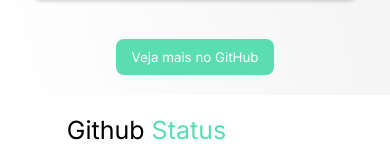
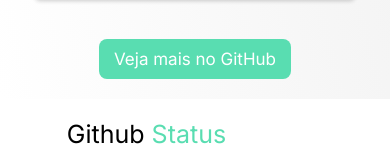
Before and after one commit to LucasBenini1/Portfolio-EBAC, a React (Vite) app: page / in a window 390 px wide. Shown: the part 5569-5715 px from the top of the page. Built offline with nearby package versions, Linux system fonts and the light colour scheme; no server answers.

Commit message:
Envio final

```diff
--- a/src/App.css
+++ b/src/App.css
@@ -1,3 +1,6 @@
+body{
+    overflow-x: hidden;
+}
 *{
     margin: 0;
     padding: 0;
--- a/src/components/projetos/projetos.module.css
+++ b/src/components/projetos/projetos.module.css
@@ -43,6 +43,9 @@
     .itens{
         grid-template-columns: repeat(1, 1fr);
     }
+    .githubBtn{
+        font-size: 17px;
+    }
 }
 
 @media (min-width: 768px) and (max-width: 1024px){
```
Also changed, not shown: public/icone.jpg (added).
